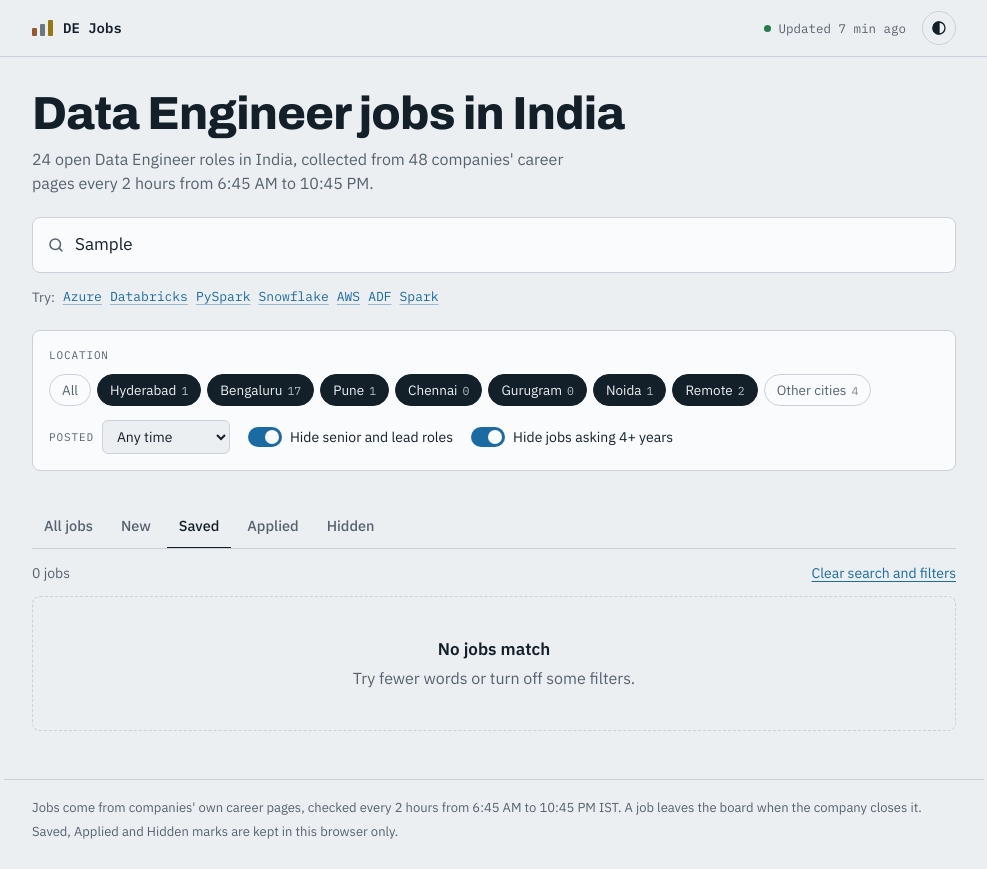
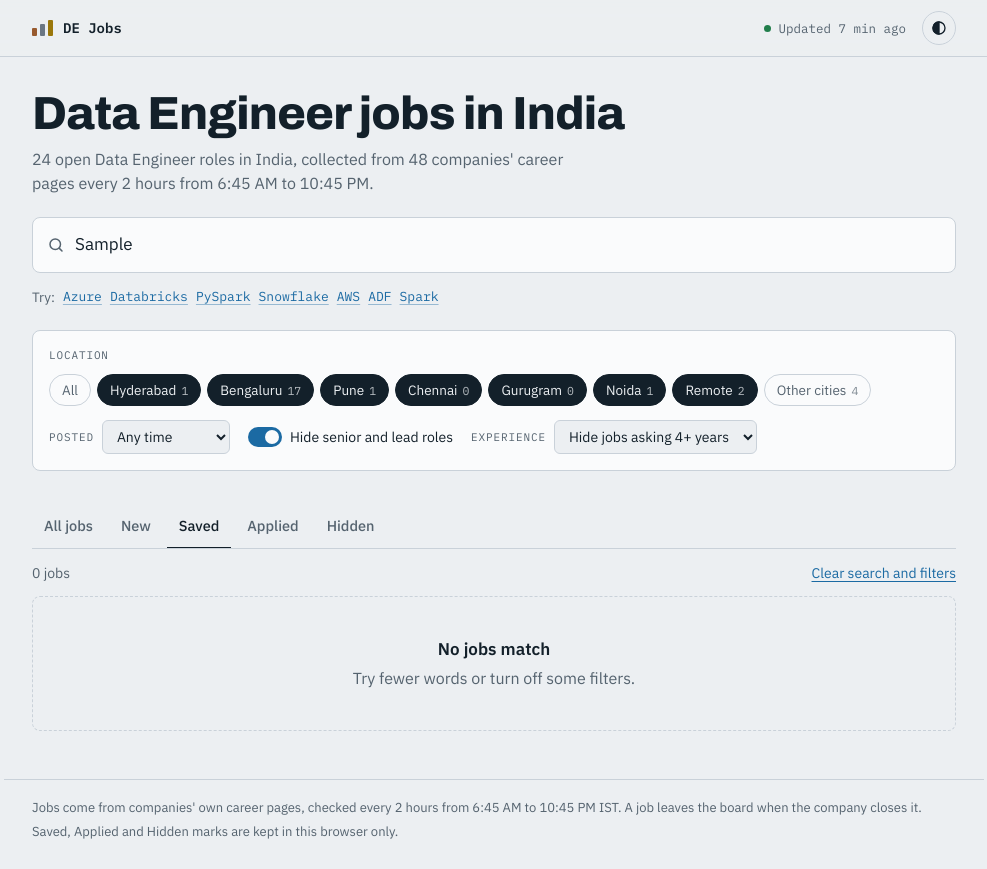
Before and after one commit to pujithyamsani/JOBS, a plain HTML site: page index.html in a window 1280 px wide. Both pictures are taken after typing "Sample" into the empty fields and a click on the tab "Saved". Shown: the whole page, without its empty margins (146-1133 px from the left). Drawn offline with Linux system fonts and the light colour scheme.

Commit message:
Experience filter: dropdown, hide jobs asking 2+ years by default

```diff
--- a/config.json
+++ b/config.json
@@ -5,7 +5,7 @@
     "title_must_include_any: a job title must contain one of these to go on the board.",
     "drop_title_words: jobs with any of these in the title are left off the board.",
     "senior_title_words: jobs with these in the title are marked Senior/lead (the site can hide them).",
-    "max_required_years: the site's 'Hide jobs asking N+ years' switch hides jobs asking for more than this.",
+    "max_required_years: the site's Experience filter starts by hiding jobs that ask for more years than this (1 = hide jobs asking 2+ years). Choices on the site: 1, 2, 3 or 5.",
     "cities: the city buttons on the site, each with its other spellings. Other Indian cities go under 'Other cities'.",
     "Company jobs stay on the board while the company still lists them (up to company_keep_days) and drop off as soon as it closes them.",
     "keep_days: how long Adzuna jobs stay, since those can't be checked for closing.",
@@ -108,7 +108,7 @@
     "head",
     "vp"
   ],
-  "max_required_years": 3,
+  "max_required_years": 1,
   "cities": {
     "Hyderabad": ["hyderabad", "secunderabad"],
     "Bengaluru": ["bengaluru", "bangalore"],
--- a/index.html
+++ b/index.html
@@ -190,7 +190,15 @@ a.job-title::after{content:" ↗";font-family:var(--mono);font-size:13px;color:v
           </select>
         </label>
         <label class="tog"><input type="checkbox" id="hideSenior"><span>Hide senior and lead roles</span></label>
-        <label class="tog"><input type="checkbox" id="hideYears"><span id="hideYearsLabel">Hide jobs asking 4+ years</span></label>
+        <label class="sel"><span class="lbl">Experience</span>
+          <select id="maxYears">
+            <option value="any">Show all</option>
+            <option value="1">Hide jobs asking 2+ years</option>
+            <option value="2">Hide jobs asking 3+ years</option>
+            <option value="3">Hide jobs asking 4+ years</option>
+            <option value="5">Hide jobs asking 6+ years</option>
+          </select>
+        </label>
       </div>
     </div>
   </section>
@@ -274,8 +282,10 @@ a.job-title::after{content:" ↗";font-family:var(--mono);font-size:13px;color:v
   var PAGE = 30;
   var SUGGEST = ["Azure", "Databricks", "PySpark", "Snowflake", "AWS", "ADF", "Spark"];
 
+  var YEAR_OPTIONS = ["any", "1", "2", "3", "5"];
   function defaults() {
-    return { cities: DEFAULT_CITIES.slice(), posted: "0", hideSenior: true, hideYears: true };
+    var y = String(MAX_YEARS);
+    return { cities: DEFAULT_CITIES.slice(), posted: "0", hideSenior: true, maxYears: YEAR_OPTIONS.indexOf(y) !== -1 ? y : "1" };
   }
   function saveFilters() { store.set("jb_filters", f); }
   function markOf(id) { var m = marks[id]; return m && m.s; }
@@ -308,7 +318,7 @@ a.job-title::after{content:" ↗";font-family:var(--mono);font-size:13px;color:v
 
   function init(data) {
     CITIES = Array.isArray(data.cities) ? data.cities : [];
-    MAX_YEARS = typeof data.max_years === "number" ? data.max_years : 3;
+    MAX_YEARS = typeof data.max_years === "number" ? data.max_years : 1;
     DEFAULT_CITIES = CITIES.concat(["Remote"]);
     JOBS = (Array.isArray(data.jobs) ? data.jobs : []).filter(function (j) { return j && j.id && j.title; });
     JOBS.forEach(function (j) {
@@ -346,7 +356,6 @@ a.job-title::after{content:" ↗";font-family:var(--mono);font-size:13px;color:v
       (src.companies ? src.companies + " companies' career pages" : "company career pages") +
       (src.adzuna ? " and Adzuna" : "") + " every 2 hours from 6:45 AM to 10:45 PM.";
     $("adzunaNote").hidden = !src.adzuna;
-    $("hideYearsLabel").textContent = "Hide jobs asking " + (MAX_YEARS + 1) + "+ years";
 
     // filters (remembered between visits)
     var saved = store.get("jb_filters", null);
@@ -358,7 +367,7 @@ a.job-title::after{content:" ↗";font-family:var(--mono);font-size:13px;color:v
       }
       if (["0", "1", "3", "7"].indexOf(saved.posted) !== -1) f.posted = saved.posted;
       if (typeof saved.hideSenior === "boolean") f.hideSenior = saved.hideSenior;
-      if (typeof saved.hideYears === "boolean") f.hideYears = saved.hideYears;
+      if (YEAR_OPTIONS.indexOf(saved.maxYears) !== -1) f.maxYears = saved.maxYears;
     }
     buildChips();
     buildSuggest();
@@ -412,18 +421,18 @@ a.job-title::after{content:" ↗";font-family:var(--mono);font-size:13px;color:v
     });
     $("posted").value = f.posted;
     $("hideSenior").checked = f.hideSenior;
-    $("hideYears").checked = f.hideYears;
+    $("maxYears").value = f.maxYears;
   }
   function isDefault() {
     var d = defaults();
-    return !view.q.length && f.posted === d.posted && f.hideSenior === d.hideSenior && f.hideYears === d.hideYears &&
+    return !view.q.length && f.posted === d.posted && f.hideSenior === d.hideSenior && f.maxYears === d.maxYears &&
       f.cities.length === d.cities.length && d.cities.every(function (c) { return f.cities.indexOf(c) !== -1; });
   }
   function changed() { view.shown = PAGE; saveFilters(); syncControls(); render(); }
 
   $("posted").addEventListener("change", function () { f.posted = this.value; changed(); });
   $("hideSenior").addEventListener("change", function () { f.hideSenior = this.checked; changed(); });
-  $("hideYears").addEventListener("change", function () { f.hideYears = this.checked; changed(); });
+  $("maxYears").addEventListener("change", function () { f.maxYears = this.value; changed(); });
   $("clearBtn").addEventListener("click", function () { f = defaults(); $("q").value = ""; view.q = []; changed(); });
   $("moreBtn").addEventListener("click", function () { view.shown += PAGE; render(); });
 
@@ -455,7 +464,7 @@ a.job-title::after{content:" ↗";font-family:var(--mono);font-size:13px;color:v
     var days = +f.posted;
     if (days && j._t < Date.now() - days * DAY) return false;
     if (f.hideSenior && j.senior) return false;
-    if (f.hideYears && typeof j.years === "number" && j.years > MAX_YEARS) return false;
+    if (f.maxYears !== "any" && typeof j.years === "number" && j.years > +f.maxYears) return false;
     return true;
   }
   function markedList(kind) {
@@ -580,7 +589,7 @@ a.job-title::after{content:" ↗";font-family:var(--mono);font-size:13px;color:v
     $("empty").hidden = true;
     if (!list.length) {
       if (!JOBS.length && (view.tab === "all" || view.tab === "new")) renderEmpty("No jobs yet", "Jobs appear here after the first update.");
-      else if (view.tab === "all" && !view.q.length && (f.hideSenior || f.hideYears)) renderEmpty("No jobs match these filters", "Many openings are senior roles. Turn off \"Hide senior and lead roles\" to see them.");
+      else if (view.tab === "all" && !view.q.length && (f.hideSenior || f.maxYears !== "any")) renderEmpty("No jobs match these filters", "Many openings are senior roles or ask for more experience. Turn off \"Hide senior and lead roles\" or set Experience to \"Show all\".");
       else if (view.tab === "new") renderEmpty("Nothing new since your last visit", "New jobs get a gold New label when they arrive.");
       else if (view.tab === "saved" && !view.q.length) renderEmpty("No saved jobs", "Press Save on a job to keep it here.");
       else if (view.tab === "applied" && !view.q.length) renderEmpty("Nothing marked as applied", "Press Applied on a job after you apply, to keep track.");
```
Also changed, not shown: 1 other file.
